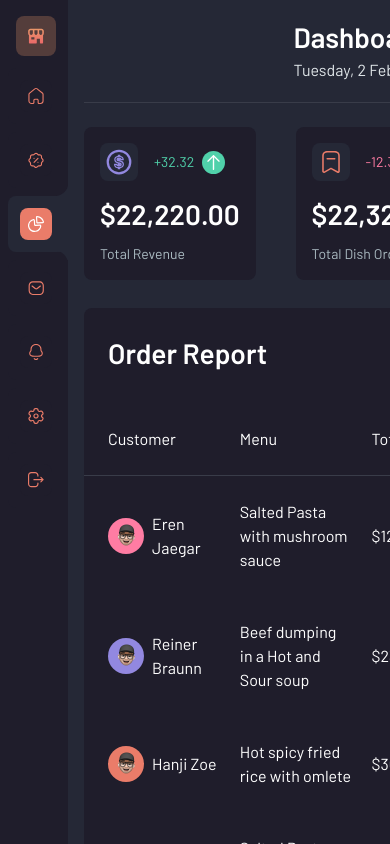
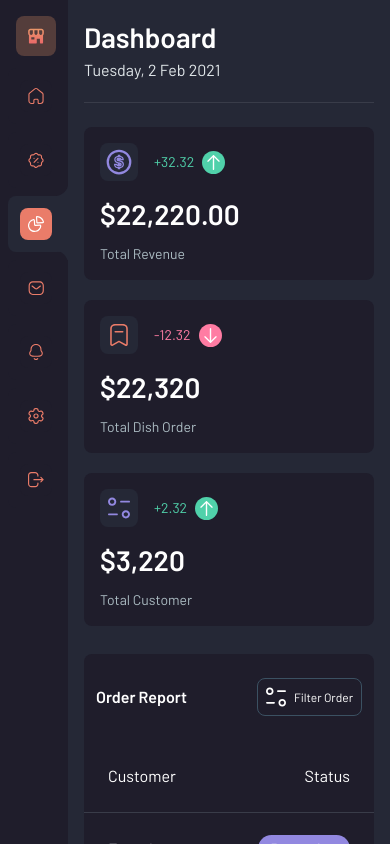
Before and after one commit to zhapar/food, a React (Create React App) app: page /dashboard in a window 390 px wide. Built offline with nearby package versions, Linux system fonts and the light colour scheme.

Commit message:
responsive dashboad added

```diff
--- a/src/components/OrderCustomer.jsx
+++ b/src/components/OrderCustomer.jsx
@@ -1,22 +1,40 @@
-import React from "react";
+import React, { useState, useEffect } from "react";
 import Status from "../components/Status";
 
 const OrderCustomer = ({ customer }) => {
+  const [isCustomerOpen, setIsCustomerOpen] = useState(false);
   return (
-    <div className="p-6 grid grid-cols-4 gap-5 items-center">
+    <div>
+      <div
+        onClick={() => setIsCustomerOpen(!isCustomerOpen)}
+        className="p-6 grid grid-cols-2 sm:grid-cols-4 gap-5 items-center"
+      >
         <div className="flex items-center">
           <div
-          className={`${customer.bgColor} flex items-center justify-center p-0.5 rounded-full mr-2`}
+            className={`${customer.bgColor} hidden sm:flex items-center justify-center p-0.5 rounded-full mr-2`}
           >
             {customer.icon}
           </div>
           <p>{customer.name}</p>
         </div>
-      <div>{customer.menu}</div>
-      <div>${customer.payment}</div>
-      <div>
+        <div className="hidden sm:block">{customer.menu}</div>
+        <div className="hidden sm:block">${customer.payment}</div>
+        <div className="justify-self-end">
           <Status status={customer.status} />
         </div>
+      </div>
+      {isCustomerOpen && (
+        <div className="flex flex-col w-full px-6 sm:hidden">
+          <div className="flex justify-between mb-2">
+            <span className="font-bold mr-2">Menu:</span>
+            <span className="text-text-lighter">{customer.menu}</span>
+          </div>
+          <div className="flex justify-between">
+            <span className="font-bold mr-2">Payment:</span>
+            <span className="text-text-lighter">${customer.payment}</span>
+          </div>
+        </div>
+      )}
     </div>
   );
 };
--- a/src/components/Select.js
+++ b/src/components/Select.js
@@ -9,7 +9,7 @@ export default function Select({ options, selected }) {
   return (
     <div>
       <Listbox value={selectedOption} onChange={setSelectedOption}>
-        <Listbox.Button className="px-3.5 py-2.5 flex items-center outline-none focus:outline-none bg-base-dark-2 rounded truncate border w-min border-base-dark-line">
+        <Listbox.Button className="px-3 py-2 sm:px-3.5 sm:py-2.5 flex items-center outline-none focus:outline-none bg-base-dark-2 rounded truncate border w-min border-base-dark-line">
           <AngleDown className="w-5 h-5 fill-current text-white mr-2" />
           {selectedOption}
         </Listbox.Button>
--- a/src/pages/Dashboard.jsx
+++ b/src/pages/Dashboard.jsx
@@ -204,9 +204,9 @@ const Dashboard = () => {
   };
 
   return (
-    <div className="flex">
+    <div className="flex flex-col lg:flex-row">
       <div className="p-4 sm:p-6 flex flex-col flex-grow">
-        <div className="flex flex-col sm:flex-row space-y-4 sm:space-y-0 justify-between items-center border-b pb-5 border-base-dark-line">
+        <div className="flex flex-row sm:flex-row space-y-4 sm:space-y-0 justify-between items-center border-b pb-5 border-base-dark-line">
           <div className="flex flex-col">
             <h1>Dashboard</h1>
             <span className="text-lg text-text-lighter">
@@ -215,24 +215,24 @@ const Dashboard = () => {
           </div>
         </div>
         <div className="flex flex-col mt-6">
-          <div className="grid grid-flow-col gap-10 mb-7">
+          <div className="grid grid-flow-row gap-5 sm:grid-flow-col sm:gap-4 mb-7">
             {salesRate.map((rate, idx) => (
               <SalesRateCard key={idx} rate={rate} />
             ))}
           </div>
           <div className="flex flex-col bg-base-dark-2 rounded">
-            <div className="p-6 flex justify-between">
-              <h1>Order Report</h1>
-              <button className="flex items-center border rounded border-text-dark p-3 hover:bg-primary transition duration-200">
+            <div className="py-6 px-3 sm:p-6  flex justify-between items-center">
+              <h1 className="text-lg">Order Report</h1>
+              <button className="flex items-center border rounded border-text-dark p-2 sm:p-3 hover:bg-primary transition duration-200">
                 <Option className="fill-current" />
-                <span className="ml-2 text-base"> Filter Order</span>
+                <span className="ml-2 text-sm sm:text-base"> Filter Order</span>
               </button>
             </div>
-            <div className="grid grid-cols-4 gap-5 p-6 border-b border-base-dark-line">
+            <div className="grid grid-cols-2 sm:grid-cols-4 gap-5 p-6 border-b border-base-dark-line">
               <h3>Customer</h3>
-              <h3>Menu</h3>
-              <h3>Total Payment</h3>
-              <h3>Status</h3>
+              <h3 className="hidden sm:block">Menu</h3>
+              <h3 className="hidden sm:block">Total Payment</h3>
+              <h3 className="justify-self-end sm:justify-self-start">Status</h3>
             </div>
             {orderReport.map((customer, idx) => (
               <OrderCustomer key={idx} customer={customer} />
@@ -240,10 +240,10 @@ const Dashboard = () => {
           </div>
         </div>
       </div>
-      <div className="flex flex-col flex-shrink-0 w-4/12 sticky top-0 bg-transparent h-screen p-6 overflow-y-scroll">
-        <div className="bg-base-dark-2 rounded p-6 mb-5">
+      <div className="flex flex-col md:flex-row lg:flex-col md:justify-between flex-shrink-0 w-full lg:w-4/12 sticky top-0 bg-transparent h-screen p-4 sm:p-6 overflow-y-scroll">
+        <div className="bg-base-dark-2 rounded p-6 mb-5 md:w-1/2 lg:w-full md:mr-4 lg:mr-0 h-fit">
           <div className="flex justify-between items-center pb-6 border-b border-base-dark-line">
-            <h2>Most Ordered</h2>
+            <h2 className="text-lg">Most Ordered</h2>
             <Select
               options={["Today", "Tomorrow", "Yesterday"]}
               selected="Today"
@@ -261,17 +261,17 @@ const Dashboard = () => {
           </div>
         </div>
 
-        <div className="bg-base-dark-2 rounded p-6">
+        <div className="bg-base-dark-2 rounded p-6 md:w-1/2 lg:w-full md:ml-4 lg:ml-0 h-fit">
           <div className="flex justify-between items-center pb-6 border-b border-base-dark-line mb-7">
-            <h2>Most Ordered</h2>
+            <h2 className="text-lg">Most Ordered</h2>
             <Select
               options={["Today", "Tomorrow", "Yesterday"]}
               selected="Today"
             />
           </div>
-          <div className="flex">
+          <div className="flex flex-col md:flex-row">
             <CircleProgress percentage={random.percentage} />
-            <div className="flex flex-col ml-5">
+            <div className="flex flex-col mt-3 sm:mt-0 sm:ml-5">
               <div className="flex mb-3">
                 <div className="w-5 h-5 bg-accent-red rounded-full mr-3 mt-1"></div>
                 <div>
```
Lines whose indentation alone changed are shown as unchanged.
